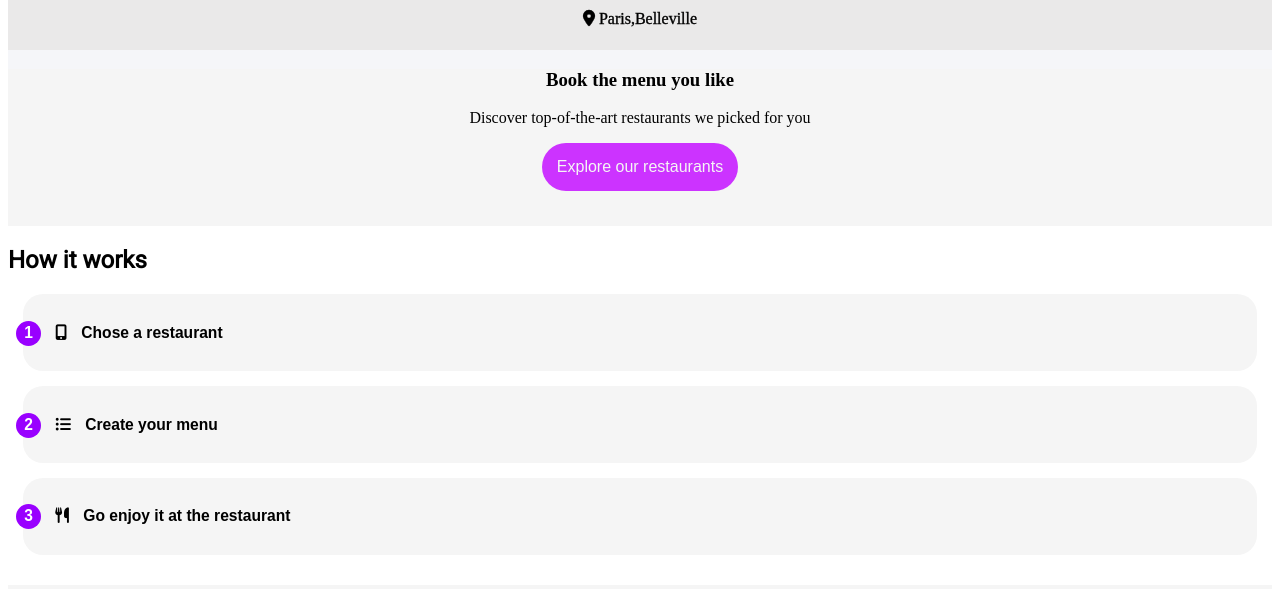
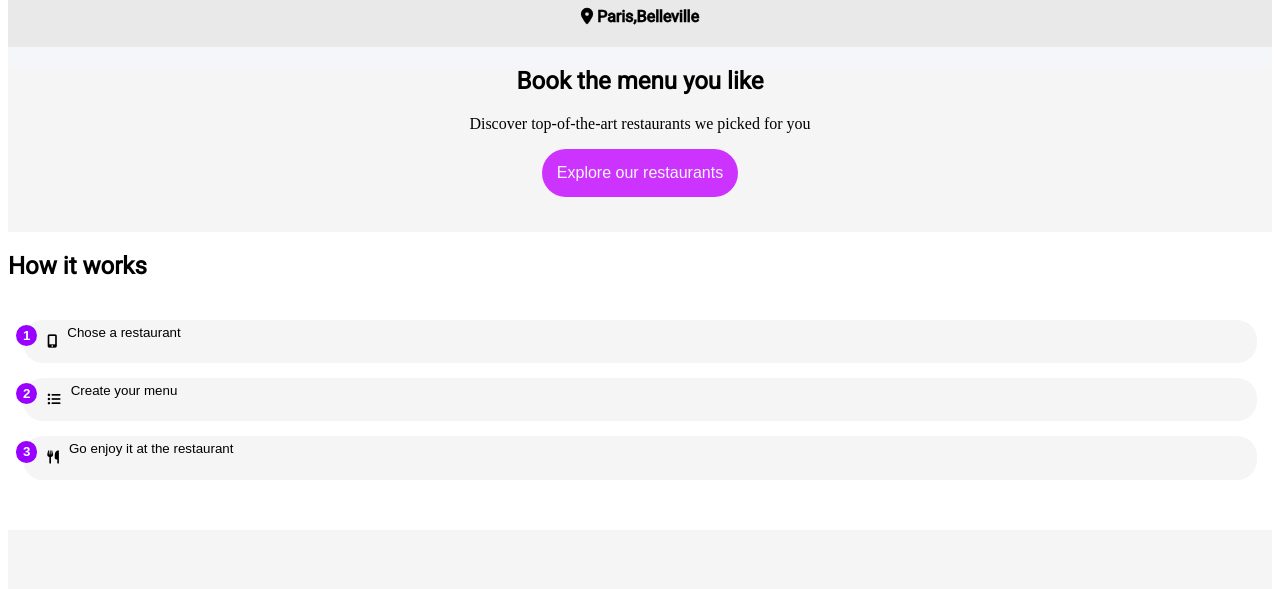
Before and after one commit to Iachimovschi/github.io.Project-3, a website: page index.html in a window 1280 px wide. Shown: the part 54-643 px from the top of the page. Drawn offline with Linux system fonts and the light colour scheme.

Commit message:
Update index.html

```diff
--- a/index.html
+++ b/index.html
@@ -29,49 +29,53 @@
   </header>
 
   <main>
+
     <section class="about">
 
     <section class="location">
-      <p class="small-title">
+
+      <h2 class="small-title">
         <i class="fa fa-map-marker" aria-hidden="true"></i>
-        Paris,Belleville
-      </p>
+        Paris,Belleville</h2>
+
     </section>
 
       <section class="explore-restaurants">
-        <h1 class="explore-restaurants__heading">Book the menu you like </h1>
+        <div class="explore-restaurants__heading"><h2>Book the menu you like </h2></div>
         <p class="explore-restaurants__info">Discover top-of-the-art restaurants we picked for you</p>
 
         <button class="btn"> Explore our restaurants</button>
-      </section>
+
     </section>
+  </section>
 
       <h2>How it works</h2>
 
       <section class="column">
-      <button class=" menu-button ">
-        <h3>
-          <span class="step">1</span>
+        <h2>
+      <button class=" menu-button">
+
+        <span class="step">1</span>
          <i class="fa fa-mobile " aria-hidden="true"></i>
-        Chose a restaurant</h3>
+         Chose a restaurant
 
       </button>
 
         <button class="menu-button">
-         <h3>
-            <span class="step">2</span>
+
+           <span class="step">2</span>
             <i class="fa fa-list-ul " aria-hidden="true"></i>
-            Create your menu</h3>
-
+              Create your menu
           </button>
 
         <button class="menu-button ">
-          <h3>
+
             <span class="step">3</span>
             <i class="fas fa-utensils "></i>
-             Go enjoy it at the restaurant</h3>
+              Go enjoy it at the restaurant
 
           </button>
+          </h2>
 
     </section>
   </main>
@@ -85,14 +89,17 @@
         <figure class="restaurant" >
         <a href="./full-palette.html">
         <img class="restaurant-img" src="images/restaurants/full-palette.jpg" alt="images">
+        </a>
+        <figcaption>
 
-        <figcaption>
           <div class="left">
+            <a href="#">
             <strong>The Full Palette</strong>
             <br>New York
+            </a>
           </div>
-        <div class="right">
-
+          <div class="right">
+            <a href="#">
           <i class="fa fa-heart-o " aria-hidden="true"></i>
         </a>
         </div>
@@ -103,15 +110,17 @@
       <figure class="restaurant" >
         <a  href="./enchanted-plate.html">
         <img class="restaurant-img" src="images/restaurants/enchanted-plate.jpg" alt="images">
+        </a>
+        <figcaption>
 
-        <figcaption>
           <div class="left">
             <strong>The Enchanted Plate</strong>
           <br>New York
+
           </div>
           <div class="right">
             <i class="fa fa-heart-o  " aria-hidden="true"></i>
-          </a>
+
             </div>
         </figcaption>
       </figure>
@@ -120,7 +129,7 @@
       <figure class="restaurant" >
         <a  href="./bastille.html">
         <img class="restaurant-img" src="images/restaurants/bastille.jpg" alt="images">
-
+      </a>
         <figcaption>
           <div class="left">
             <strong>Bastille</strong>
@@ -128,7 +137,7 @@
           </div>
           <div class="right">
             <i class="fa fa-heart-o " aria-hidden="true"></i>
-          </a>
+
           </div>
         </figcaption>
       </figure>
@@ -137,6 +146,7 @@
       <figure class="restaurant" >
         <a  href="./le-gourmand.html">
         <img class="restaurant-img" src="images/restaurants/le-gourmand.jpg" alt="images">
+      </a>
         <figcaption>
           <div class="left">
             <strong>Le Gourmand</strong>
@@ -144,7 +154,7 @@
           </div>
           <div class="right">
             <i class="fa fa-heart-o " aria-hidden="true"></i>
-          </a>
+
           </div>
         </figcaption>
       </figure>
```
